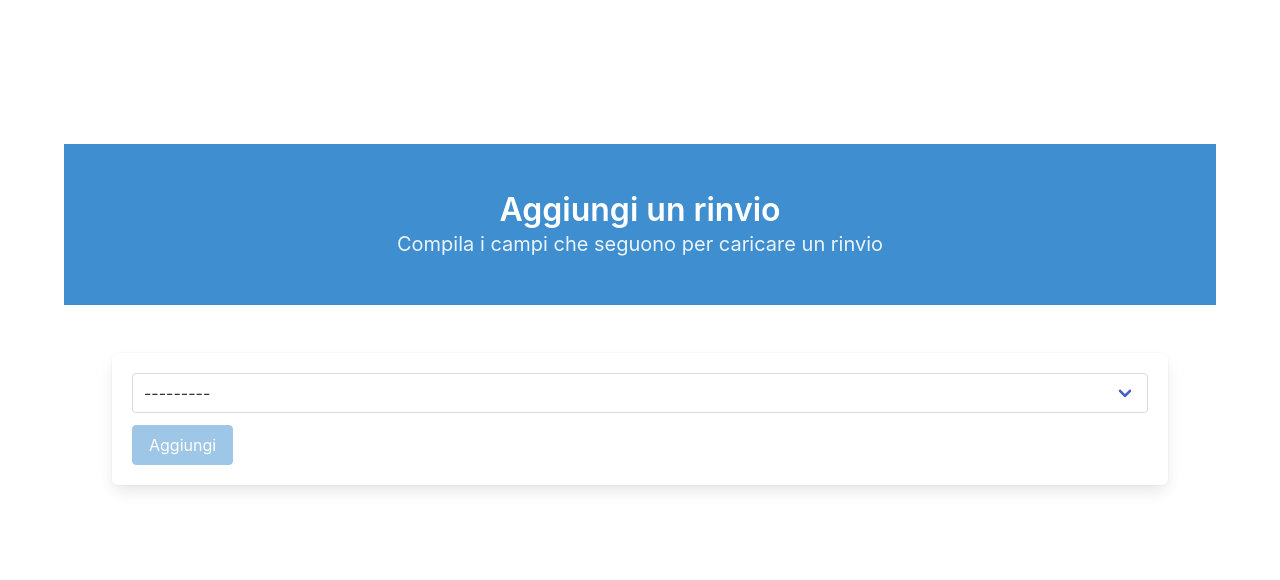
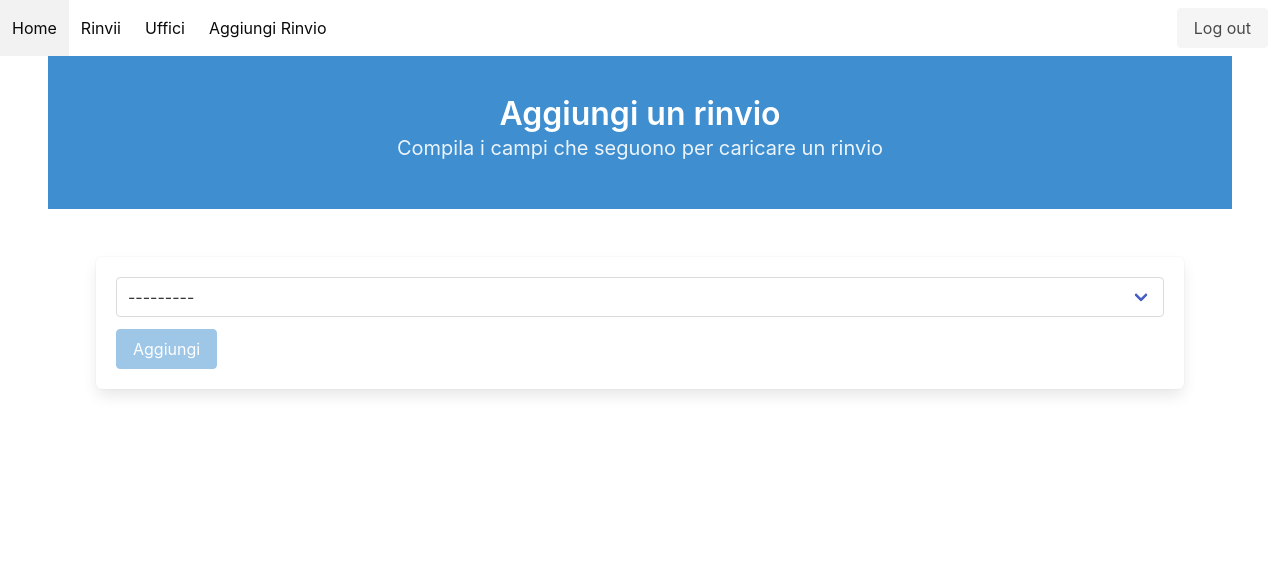
Before and after one commit to avvRobertoAlma/rinvio-udienza, a Django app: page /rinvii/add in a window 1280 px wide. Shown: the top 580 px of the page. Run offline with Django 3.2, Linux system fonts and the light colour scheme; the visitor is signed in with stand-in values (Sample User, id 1); data that the repository does not hold is empty; some libraries are stand-ins or nearby versions.

Commit message:
new version

```diff
--- a/src/templates/base.html
+++ b/src/templates/base.html
@@ -12,18 +12,13 @@
 </head>
 
 <body>
+    {% include 'navbar.html' %}
     <section class="section">
 
-    <!--{% if request.user.is_authenticated %}-->
 
-    <!--{% endif %}-->
-
-    </section>
-    <section class="section">
-        <div class="container">
             {% block content %}
             {% endblock content %}
-        </div>
+
     </section>
 
 {% block footer %}
--- /dev/null
+++ b/src/templates/navbar.html
@@ -0,0 +1,62 @@
+<nav id="navbar" class="navbar is-white is-fixed-top" role="navigation" aria-label="main navigation">
+  <div class="navbar-brand">
+    <a role="button" class="navbar-burger burger" @click="toggleNavburger" :class="{'is-active':isActive}" aria-label="menu" aria-expanded="false" data-target="navbarBasicExample">
+      <span aria-hidden="true"></span>
+      <span aria-hidden="true"></span>
+      <span aria-hidden="true"></span>
+    </a>
+  </div>
+
+  <div id="navbarBasicExample" :class="{'is-active':isActive}" class="navbar-menu">
+    <div class="navbar-start">
+      <a class="navbar-item" href="/">
+        Home
+      </a>
+
+      <a class="navbar-item" href="/rinvii">
+        Rinvii
+      </a>
+       <a class="navbar-item" href="/uffici">
+        Uffici
+      </a>
+      {% if request.user.is_authenticated %}
+        <a class="navbar-item" href="/rinvii/add">
+        Aggiungi Rinvio
+      </a>
+      {% endif %}
+    </div>
+
+    <div class="navbar-end">
+      <div class="navbar-item">
+        <div class="buttons">
+        {% if request.user.is_authenticated %}
+          <a class="button is-light" href="/users/login">
+            Log out
+          </a>
+        {% else %}
+        <a class="button is-light" href="/users/logout">
+            Log in
+          </a>
+        {% endif %}
+        </div>
+      </div>
+    </div>
+  </div>
+</nav>
+
+
+<script>
+const navbar = new Vue({
+    el:'#navbar',
+    delimiters:['[[',']]'],
+    data:{
+        isActive:false,
+    },
+    methods:{
+        toggleNavburger(){
+            this.isActive = !this.isActive
+        }
+    }
+})
+
+</script>
--- a/src/website/models.py
+++ b/src/website/models.py
@@ -27,9 +27,9 @@ class Giudice(models.Model):
     sezione = models.CharField(max_length=500, blank=True)
     def __str__(self):
         if self.sezione:
-            return f"{self.nome} {self.cognome} - Sezione: {self.sezione}"
+            return f"{self.cognome} {self.nome} - Sezione: {self.sezione}"
         else:
-            return f"{self.nome} {self.cognome}"
+            return f"{self.cognome} {self.nome}"
 
 
 class Rinvio(models.Model):
--- a/src/website/templates/rinvii/add.html
+++ b/src/website/templates/rinvii/add.html
@@ -32,7 +32,7 @@
         <div v-if="mostraCampi">
         <div class="field">
             <div class="control">
-                <input class="input is-info" name="data_udienza_rinviata" type="date" placeholder="Data udienza rinviata" />
+                <input class="input is-info" name="data_udienza_rinviata" required type="date" placeholder="Data udienza rinviata" />
             </div>
         </div>
          <div class="field">
--- a/src/website/templates/uffici/dettaglio.html
+++ b/src/website/templates/uffici/dettaglio.html
@@ -17,10 +17,10 @@
             </tr>
         </thead>
         <tbody>
-            {% for giudice in ufficio.giudici.all %}
+            {% for giudice in ufficio.giudici.all|dictsort:"cognome" %}
             <tr>
                 <td>
-                    <a href="{% url 'dettaglio giudice' giudice.pk %}">{{giudice.nome}} {{giudice.cognome}}</a>
+                    <a href="{% url 'dettaglio giudice' giudice.pk %}">{{giudice.cognome}} {{giudice.nome}}</a>
                 </td>
             </tr>
 
--- a/src/website/views.py
+++ b/src/website/views.py
@@ -5,6 +5,8 @@ from django.contrib.auth.decorators import login_required
 from django.http import HttpResponseRedirect, JsonResponse
 from django.core import serializers
 from django.contrib import messages
+
+from datetime import datetime
 
 
 
@@ -29,7 +31,8 @@ def dettaglio_ufficio(request, pk):
     return render(request, 'uffici/dettaglio.html', context)
 
 def lista_giudici(request):
-    giudici = Giudice.objects.all()
+    giudici = Giudice.objects.all().order_by('cognome')
+    print(giudici)
     context = {
         "giudici":giudici
     }
@@ -44,8 +47,24 @@ def dettaglio_giudice(request, pk):
     return render(request, 'uffici/giudici/dettaglio.html', context)
 
 def lista_Rinvii(request):
-    # ottiene la lista di tutti i rinvii dal DB
-    rinvii = Rinvio.objects.all().order_by('-created')
+    # verifica se ci sono query nella richiesta
+    if 'filter' in request.GET:
+        if request.GET['from_date']:
+            from_date = request.GET['from_date']
+        else:
+            from_date = '2020-04-01'
+
+        if request.GET['to_date']:
+            to_date = request.GET['to_date']
+        else:
+            to_date = datetime.now()
+
+
+
+        rinvii = Rinvio.objects.filter(giudice__cognome__icontains=request.GET['giudice'],data_udienza_rinviata__gte=from_date,data_udienza_rinviata__lte=to_date).order_by('-created')
+    else:
+        # ottiene la lista di tutti i rinvii dal DB
+        rinvii = Rinvio.objects.all().order_by('-created')
 
 
     context = {
@@ -88,7 +107,7 @@ def aggiungi_rinvio(request):
 
 def carica_giudici(request):
     ufficio_id = request.GET.get('ufficio')
-    giudici = Giudice.objects.filter(ufficio=ufficio_id)
+    giudici = Giudice.objects.filter(ufficio=ufficio_id).order_by('cognome')
     #return render(request, 'dropdown_giudici.html', {'giudici': giudici})
     # data = serializers.serialize("json", giudici)
     data = [{"pk": str(giudice.pk), "giudice": str(giudice)} for giudice in giudici]
```
Also changed, not shown: src/website/templates/rinvii/list.html (+85 -2 lines).
